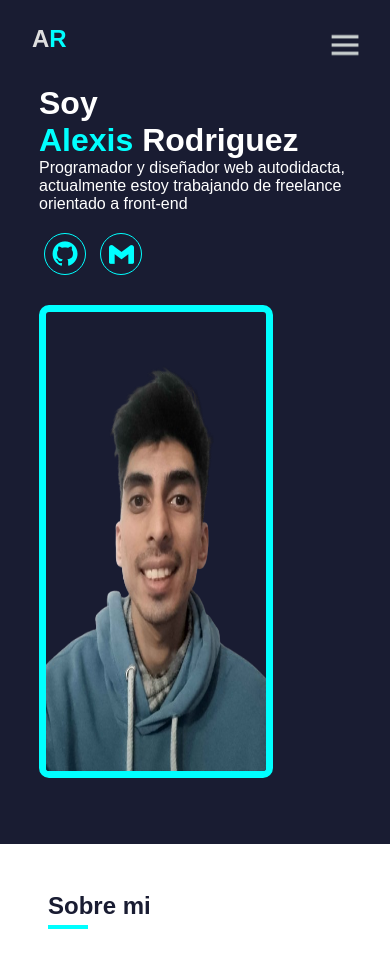
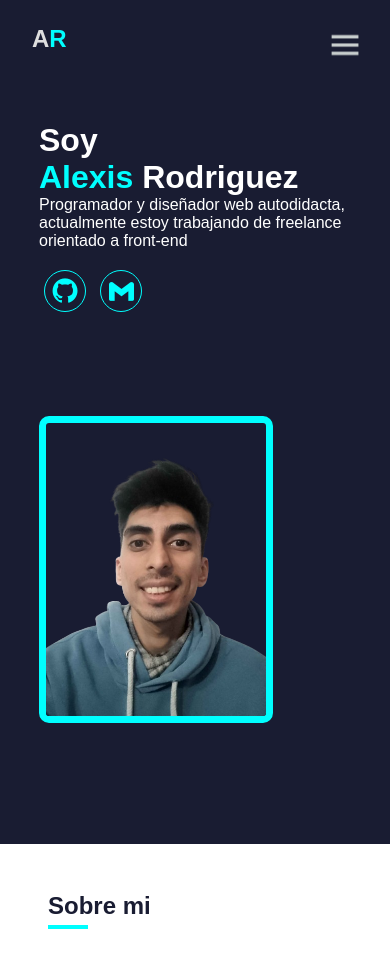
Before and after one commit to alexisrr11/RodriguezAlexis, a PHP site: page / in a window 390 px wide. Shown: the top 959 px of the page. Run offline with PHP 8.4, Linux system fonts and the light colour scheme.

Commit message:
Update style20241112.css

```diff
--- a/style20241112.css
+++ b/style20241112.css
@@ -563,7 +563,6 @@ span {
     }
     .main img {
         width: 60vw;
-        height: 70%;
     }
     .service_title {
         margin: 0;
```
